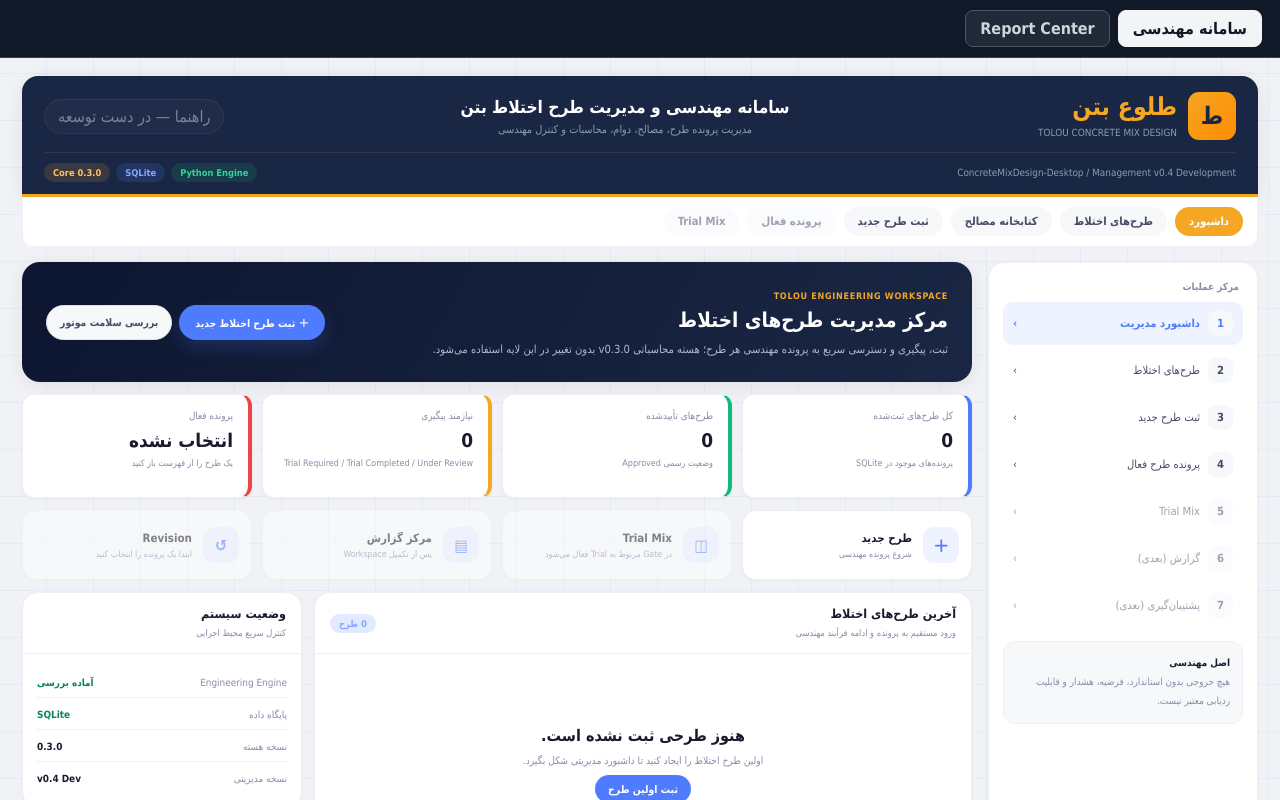
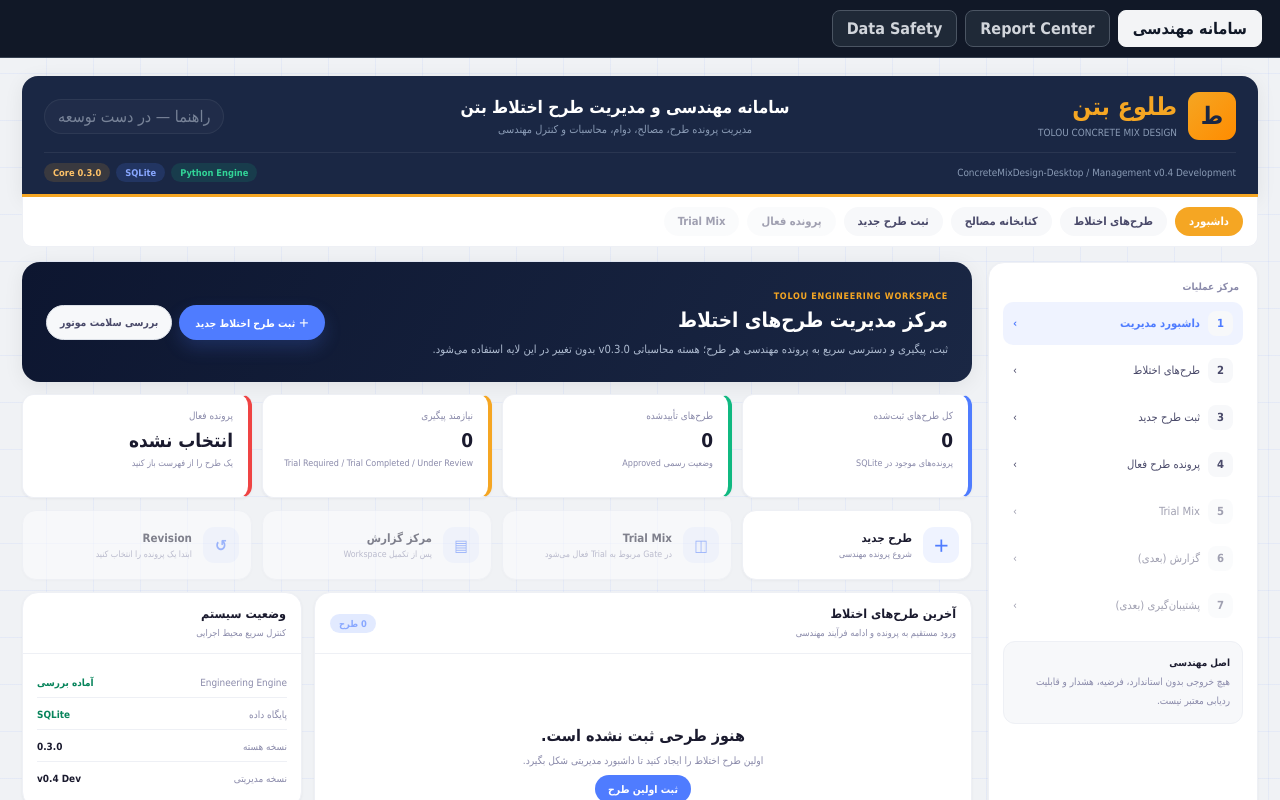
Before and after one commit to erfanamirij5-oss/ConcreteMixDesign-Desktop, a React (Vite) app in the folder apps/desktop/: page / in a window 1280 px wide. Shown: the top 800 px of the page. Built offline with nearby package versions, Linux system fonts and the light colour scheme.

Commit message:
Integrate data safety workspace navigation

```diff
--- a/apps/desktop/src/RootApp.tsx
+++ b/apps/desktop/src/RootApp.tsx
@@ -1,8 +1,9 @@
 import { useEffect, useState } from 'react';
 import { App } from './App';
+import { DataSafetyView } from './DataSafetyView';
 import { ReportCenterView } from './ReportCenterView';
 
-type RootView = 'application' | 'reports';
+type RootView = 'application' | 'reports' | 'data-safety';
 type RecentProject = { mixDesignId: string; projectName: string; status: string; targetStrengthMpa: number };
 
 export function RootApp() {
@@ -29,15 +30,22 @@ export function RootApp() {
     }
   }
 
+  const navigation = <div className="root-module-nav">
+    <button className={view === 'application' ? 'active' : ''} onClick={() => setView('application')}>سامانه مهندسی</button>
+    <button className={view === 'reports' ? 'active' : ''} onClick={() => setView('reports')}>Report Center</button>
+    <button className={view === 'data-safety' ? 'active' : ''} onClick={() => setView('data-safety')}>Data Safety</button>
+  </div>;
+
   if (view === 'application') {
-    return <div>
-      <div className="root-module-nav"><button className="active">سامانه مهندسی</button><button onClick={() => setView('reports')}>Report Center</button></div>
-      <App />
-    </div>;
+    return <div>{navigation}<App /></div>;
+  }
+
+  if (view === 'data-safety') {
+    return <div className="app-shell">{navigation}<DataSafetyView /></div>;
   }
 
   return <div className="app-shell">
-    <div className="root-module-nav"><button onClick={() => setView('application')}>سامانه مهندسی</button><button className="active">Report Center</button></div>
+    {navigation}
     <main className="workspace report-center-root">
       <section className="titlebar"><div><h2>Report Center</h2><p>صدور، PDF، Print و تاریخچه گزارش‌های immutable بر اساس داده‌های ثبت‌شده SQLite</p></div><div className="toolbar"><button onClick={() => void loadProjects()}>بازخوانی طرح‌ها</button></div></section>
       {message && <div className="alert danger">{message}</div>}
```
